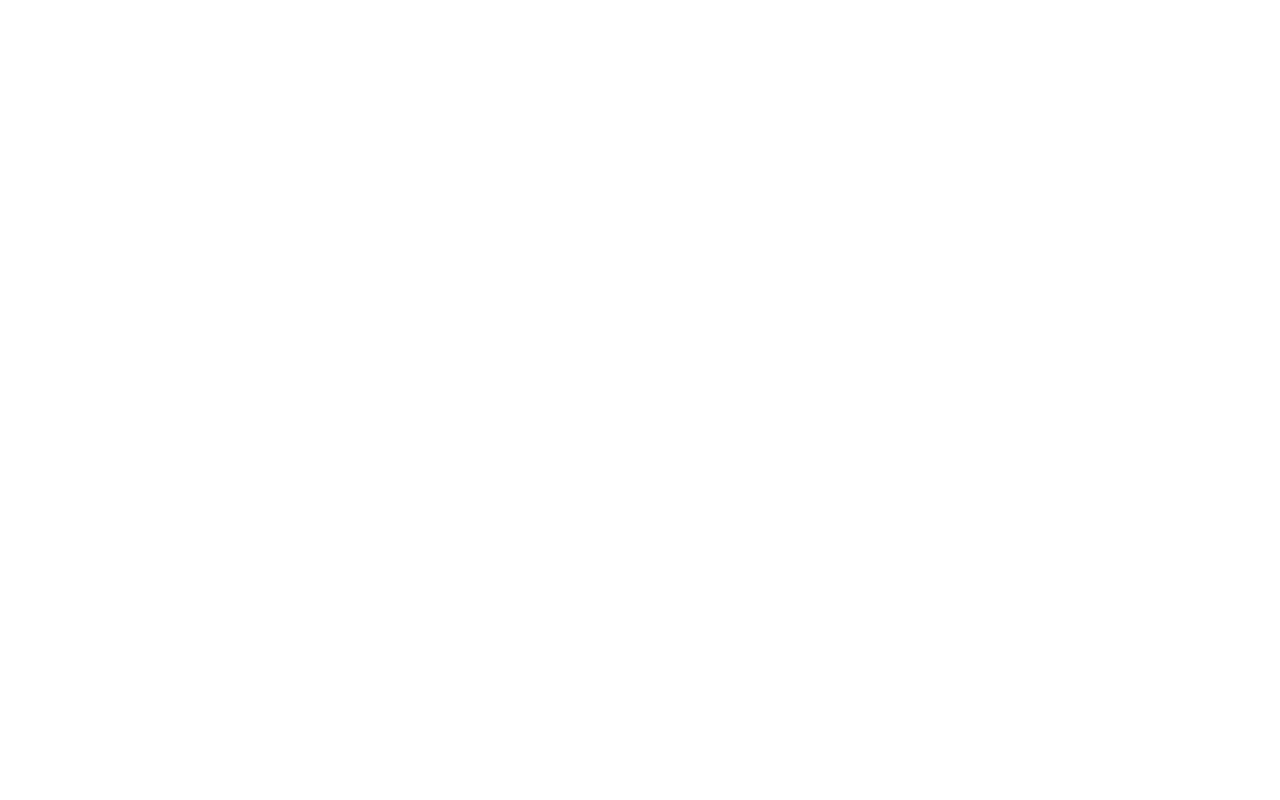
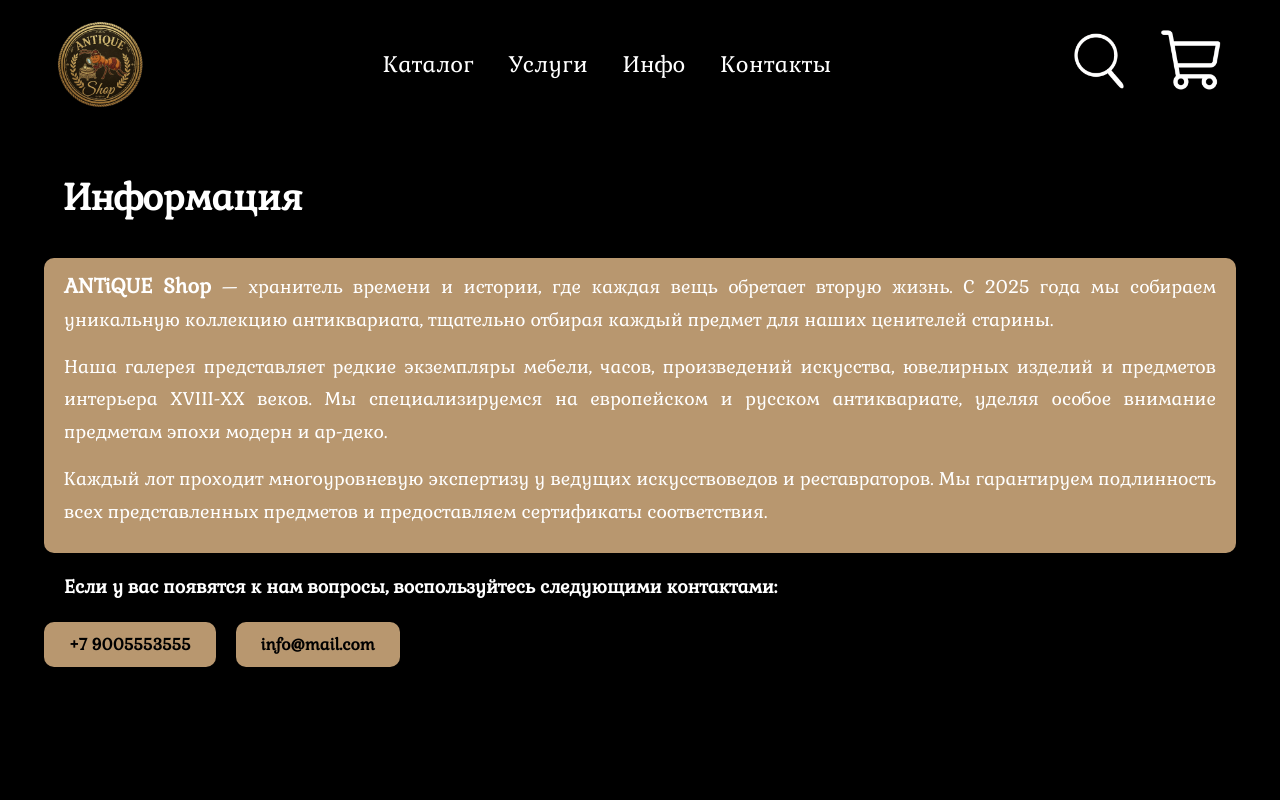
Before and after one commit to NMaDNOrangeN/ANTiQUE-Shop, a plain HTML site: page information-page.html in a window 1280 px wide. Drawn offline with Linux system fonts and the light colour scheme.

Commit message:
закончил вёрстку инфо-страницы

```diff
--- a/information-page.html
+++ b/information-page.html
@@ -0,0 +1,76 @@
+<!DOCTYPE html>
+<html lang="ru">
+  <head>
+    <meta charset="UTF-8" />
+    <meta name="viewport" content="width=device-width, initial-scale=1.0" />
+    <title>ANTiQUE Shop - Услуги</title>
+    <link rel="stylesheet" href="styles.css" />
+  </head>
+  <body>
+    <header class="header">
+      <div class="logo">
+        <a href="main-page.html">
+          <img src="images/Logo.png" alt="ANTIQUE Shop Logo" />
+        </a>
+      </div>
+
+      <nav class="main-nav">
+        <ul>
+          <li><a href="catalog-page.html">Каталог</a></li>
+          <li><a href="services-page.html">Услуги</a></li>
+          <li><a href="information-page.html">Инфо</a></li>
+          <li><a href="contacts-page.html">Контакты</a></li>
+        </ul>
+      </nav>
+
+      <div class="controls">
+        <a href="#">
+          <img src="images/Search.png" alt="Search" />
+        </a>
+        <a href="shopping-cart-page.html">
+          <img src="images/Cart.png" alt="Cart" />
+        </a>
+      </div>
+    </header>
+
+    <div class="container">
+      <div class="info-section">
+        <h1 class="page-title">Информация</h1>
+
+        <div class="info-content">
+          <div class="info-text-block">
+            <p>
+              <strong>ANTiQUE Shop</strong> — хранитель времени и истории, где
+              каждая вещь обретает вторую жизнь. С 2025 года мы собираем
+              уникальную коллекцию антиквариата, тщательно отбирая каждый
+              предмет для наших ценителей старины.
+            </p>
+            <p>
+              Наша галерея представляет редкие экземпляры мебели, часов,
+              произведений искусства, ювелирных изделий и предметов интерьера
+              XVIII-XX веков. Мы специализируемся на европейском и русском
+              антиквариате, уделяя особое внимание предметам эпохи модерн и
+              ар-деко.
+            </p>
+            <p>
+              Каждый лот проходит многоуровневую экспертизу у ведущих
+              искусствоведов и реставраторов. Мы гарантируем подлинность всех
+              представленных предметов и предоставляем сертификаты соответствия.
+            </p>
+          </div>
+        </div>
+
+        <div class="info-for-questions">
+          <div class="for-questions__text">
+            Если у вас появятся к нам вопросы, воспользуйтесь следующими
+            контактами:
+          </div>
+          <div class="for-questions__info">
+            <div class="for-questions__info-phone">+7 9005553555</div>
+            <div class="for-questions__info-email">info@mail.com</div>
+          </div>
+        </div>
+      </div>
+    </div>
+  </body>
+</html>
--- a/styles.css
+++ b/styles.css
@@ -260,7 +260,7 @@
 
 .pagination button:hover {
   background: #b8976f;
-  color: #000;
+  color: #000000;
 }
 
 .main-layout {
@@ -443,7 +443,7 @@
 
 .btn-buy {
   background: #b8976f;
-  color: #000;
+  color: #000000;
   border: none;
   padding: 16px 34px;
   font-size: 18px;
@@ -722,3 +722,64 @@
   object-fit: cover;
   display: block;
 }
+
+.info-section {
+  padding: 20px 0 60px;
+}
+
+.page-title {
+  font-size: 36px;
+  color: #ffffff;
+  margin-bottom: 20px;
+  padding-bottom: 10px;
+}
+
+.info-text-block {
+  font-size: 18px;
+  line-height: 1.8;
+  color: #ffffff;
+  background-color: #b8976f;
+  margin-bottom: 25px;
+  text-align: justify;
+  padding: 10px 20px;
+  margin: 0 -20px;
+  border-radius: 10px;
+}
+
+.info-text-block strong {
+  font-size: 20px;
+  font-weight: bold;
+}
+
+.info-for-questions {
+  margin-top: 20px;
+  display: flex;
+  flex-direction: column;
+  align-items: flex-start;
+  text-align: left;
+  gap: 20px;
+}
+
+.for-questions__text {
+  color: #ffffff;
+  font-size: 18px;
+  font-weight: bold;
+}
+
+.for-questions__info {
+  display: flex;
+  gap: 20px;
+  flex-wrap: wrap;
+  justify-content: flex-start;
+  margin: 0 -20px;
+}
+
+.for-questions__info-phone,
+.for-questions__info-email {
+  background-color: #b8976f;
+  color: #000000;
+  padding: 10px 25px;
+  border-radius: 10px;
+  font-weight: bold;
+  font-size: 16px;
+}
```
